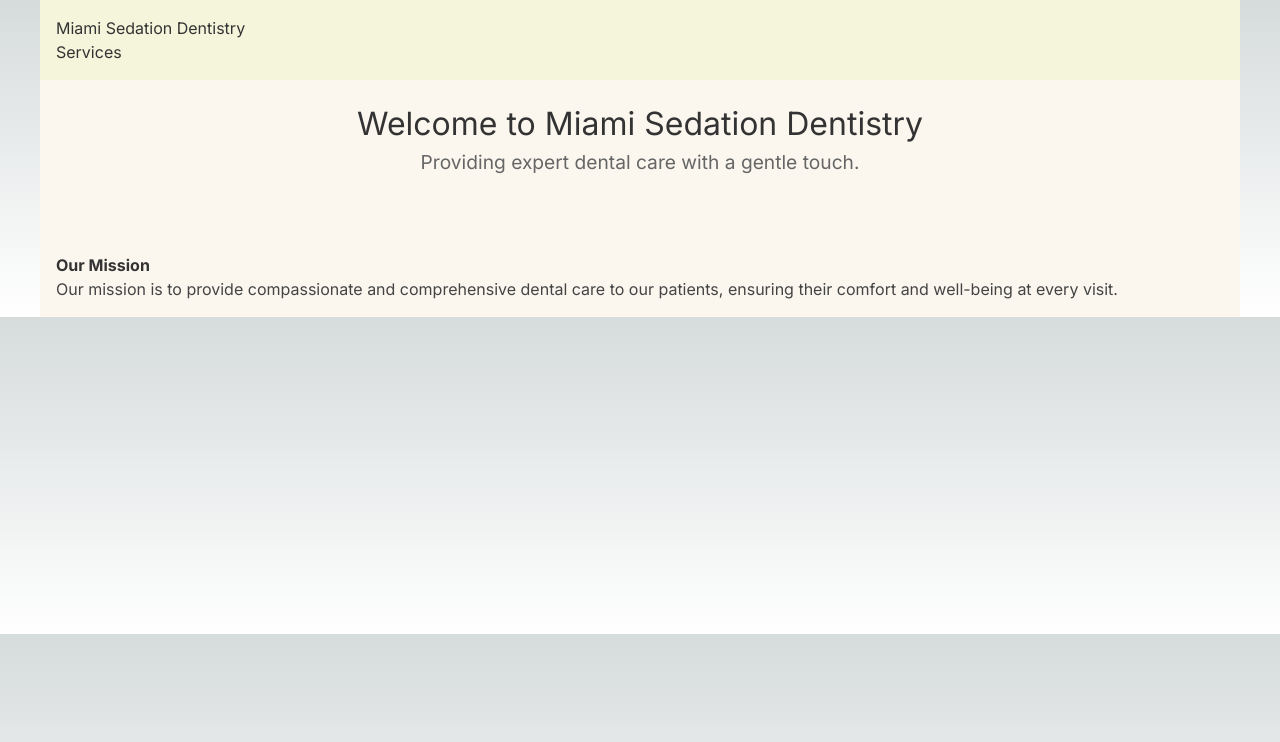
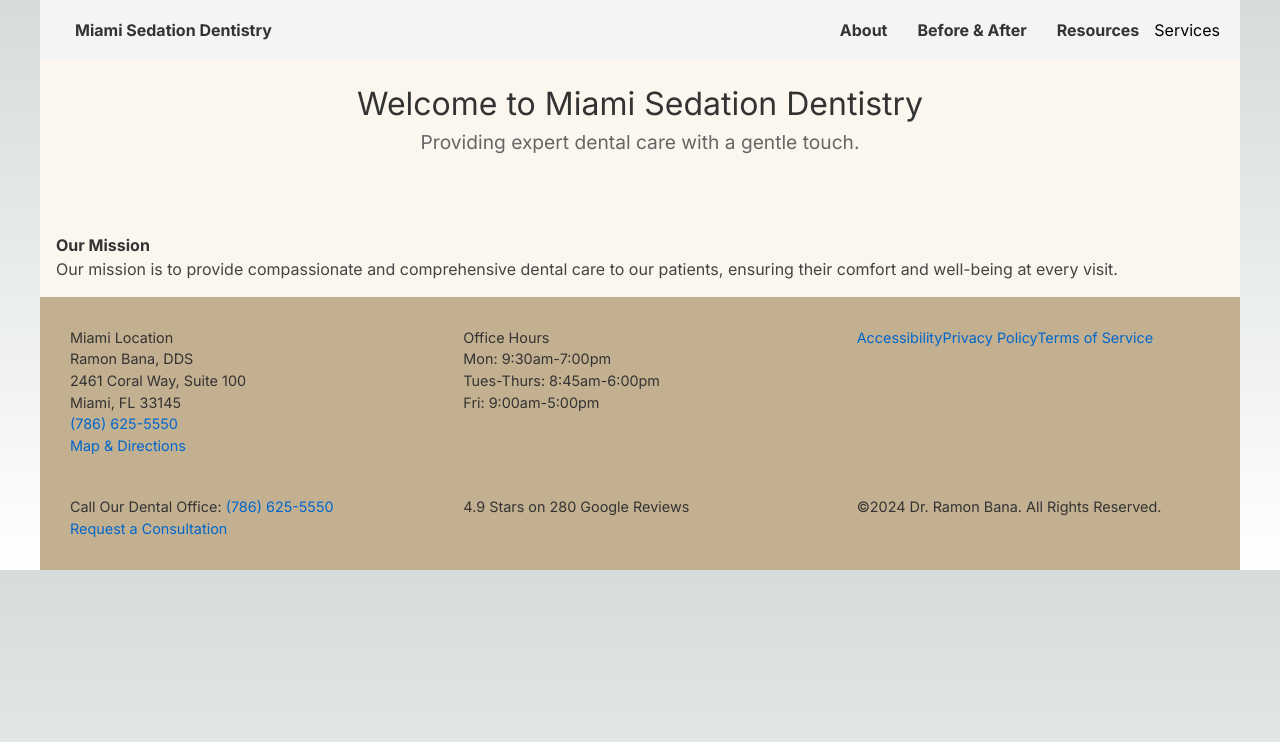
Before and after one commit to Abana55/miami-sedation, a Next.js app: page / in a window 1280 px wide. Shown: the top 742 px of the page. Built offline with nearby package versions, Linux system fonts and the light colour scheme.

Commit message:
working on the links

```diff
--- a/app/components/Dropdown/Dropdown.tsx
+++ b/app/components/Dropdown/Dropdown.tsx
@@ -1,7 +1,7 @@
 "use client";
 import { useState } from 'react';
 import Link from 'next/link';
-import styles from '../Home.module.scss';
+import styles from './Dropdown.module.scss';
 
 
 const Dropdown: React.FC = () => {
--- a/app/components/Footer/Footer.module.scss
+++ b/app/components/Footer/Footer.module.scss
@@ -1,5 +1,5 @@
 .footer {
-    background-color: #f4f4f4;
+    background-color: #C3B091;
     color: #333;
     padding: 20px;
     font-size: 0.9rem;
@@ -15,11 +15,11 @@
     padding: 10px;
   }
 
-  a {
+  .link {
     color: #0066cc;
     text-decoration: none;
+
+    &:hover {
+      text-decoration: underline;
+    }
   }
-
-  a:hover {
-    text-decoration: underline;
-  }
--- a/app/components/Footer/Footer.tsx
+++ b/app/components/Footer/Footer.tsx
@@ -1,6 +1,6 @@
-import React from 'react';
-import Link from 'next/link';
-import styles from './Footer.module.scss';
+import React from "react";
+import Link from "next/link";
+import styles from "./Footer.module.scss";
 
 const Footer = () => {
   return (
@@ -11,8 +11,14 @@ const Footer = () => {
           <p>Ramon Bana, DDS</p>
           <p>2461 Coral Way, Suite 100</p>
           <p>Miami, FL 33145</p>
-          <p><a href="tel:+17866255550">(786) 625-5550</a></p>
-          <Link href="/map-directions"><a>Map & Directions</a></Link>
+          <p>
+            <a href="tel:+17866255550" className={styles.link}>
+              (786) 625-5550
+            </a>
+          </p>
+          <Link href="/map-directions" className={styles.link}>
+            Map & Directions
+          </Link>
         </section>
 
         <section className={styles.officeHours}>
@@ -23,14 +29,27 @@ const Footer = () => {
         </section>
 
         <section className={styles.additionalLinks}>
-          <Link href="/accessibility"><a>Accessibility</a></Link>
-          <Link href="/privacy-policy"><a>Privacy Policy</a></Link>
-          <Link href="/terms-of-service"><a>Terms of Service</a></Link>
+          <Link href="/accessibility" className={styles.link}>
+            Accessibility
+          </Link>
+          <Link href="/privacy-policy" className={styles.link}>
+            Privacy Policy
+          </Link>
+          <Link href="/terms-of-service" className={styles.link}>
+            Terms of Service
+          </Link>
         </section>
 
         <section className={styles.consultation}>
-          <p>Call Our Dental Office: <a href="tel:+17866255550">(786) 625-5550</a></p>
-          <Link href="/request-consultation"><a>Request a Consultation</a></Link>
+          <p>
+            Call Our Dental Office:{" "}
+            <a href="tel:+17866255550" className={styles.link}>
+              (786) 625-5550
+            </a>
+          </p>
+          <Link href="/request-consultation" className={styles.link}>
+            Request a Consultation
+          </Link>
         </section>
 
         <section className={styles.reviews}>
--- a/app/components/Header/Header.tsx
+++ b/app/components/Header/Header.tsx
@@ -6,9 +6,13 @@ const Header: React.FC = () => {
   return (
     <header className={styles.header}>
       <nav className={styles.navbar}>
-        <Link href="/">Miami Sedation Dentistry</Link>
-        <Dropdown />
-
+        <Link href="/" className={styles.link}>Miami Sedation Dentistry</Link>
+        <div>
+          <Link href="/about" className={styles.link}>About</Link>
+          <Link href="/before-after" className={styles.link}>Before & After</Link>
+          <Link href="/resources" className={styles.link}>Resources</Link>
+          <Dropdown />
+        </div>
       </nav>
     </header>
   );
--- a/app/components/Home.module.scss
+++ b/app/components/Home.module.scss
@@ -6,13 +6,35 @@ $honied-white: #fbf7ef;
   margin: 0 auto;
   background-color: #fbf7ef;
 }
+
 .header {
-  background-color: #f5f5dc;
-
-  padding: 1rem;
-  color: #333;
+  background-color: #f4f4f4;
+  padding: 0 20px;
 }
 
+.navbar {
+  display: flex;
+  align-items: center;
+  justify-content: space-between;
+  height: 60px;
+}
+
+.navbar div {
+  display: flex;
+  align-items: center;
+}
+
+.link {
+  color: #333;
+  text-decoration: none;
+  margin: 0 15px;
+  font-weight: bold;
+  cursor: pointer;
+}
+
+.link:hover {
+  text-decoration: underline;
+}
 .hero {
   text-align: center;
   padding: 20px;
@@ -44,3 +66,14 @@ $honied-white: #fbf7ef;
   font-size: 1rem;
   color: #444;
 }
+
+@media (max-width: 768px) {
+  .navbar div {
+    flex-direction: column;
+    align-items: flex-start;
+  }
+
+  .link {
+    margin: 10px 0;
+  }
+}
--- a/app/page.tsx
+++ b/app/page.tsx
@@ -1,21 +1,28 @@
-import styles from './components/Home.module.scss';
-import Header from './components/Header/Header';
-import '../app/styles/globals.scss';
+import styles from "./components/Home.module.scss";
+import Header from "./components/Header/Header";
+import Footer from "./components/Footer/Footer";
+import "../app/styles/globals.scss";
 
 const Home: React.FC = () => {
   return (
     <div className={styles.container}>
       <Header />
       <div className={styles.hero}>
-      <h1 className={styles.heroTitle}>Welcome to Miami Sedation Dentistry</h1>
-      <p className={styles.heroTagline}>Providing expert dental care with a gentle touch.</p>
+        <h1 className={styles.heroTitle}>
+          Welcome to Miami Sedation Dentistry
+        </h1>
+        <p className={styles.heroTagline}>
+          Providing expert dental care with a gentle touch.
+        </p>
       </div>
       <section className={styles.missionStatement}>
         <h2 className={styles.sectionTitle}>Our Mission</h2>
         <p className={styles.sectionContent}>
-        Our mission is to provide compassionate and comprehensive dental care to our patients, ensuring their comfort and well-being at every visit.
+          Our mission is to provide compassionate and comprehensive dental care
+          to our patients, ensuring their comfort and well-being at every visit.
         </p>
       </section>
+      <Footer />
     </div>
   );
 };
```
Also changed, not shown: app/components/Dropdown/Dropdown.module.scss (added), app/components/Dropdown/Dropdown.scss (deleted). Lines whose indentation alone changed are shown as unchanged.
